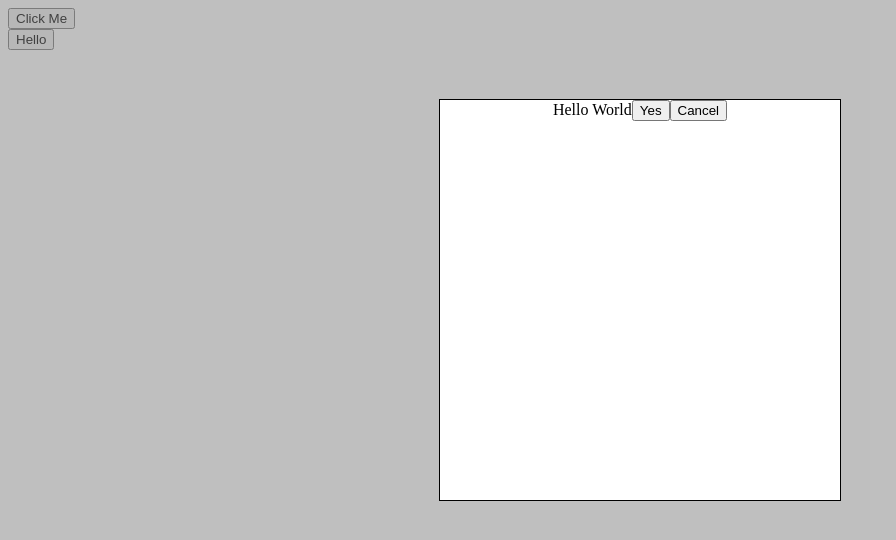
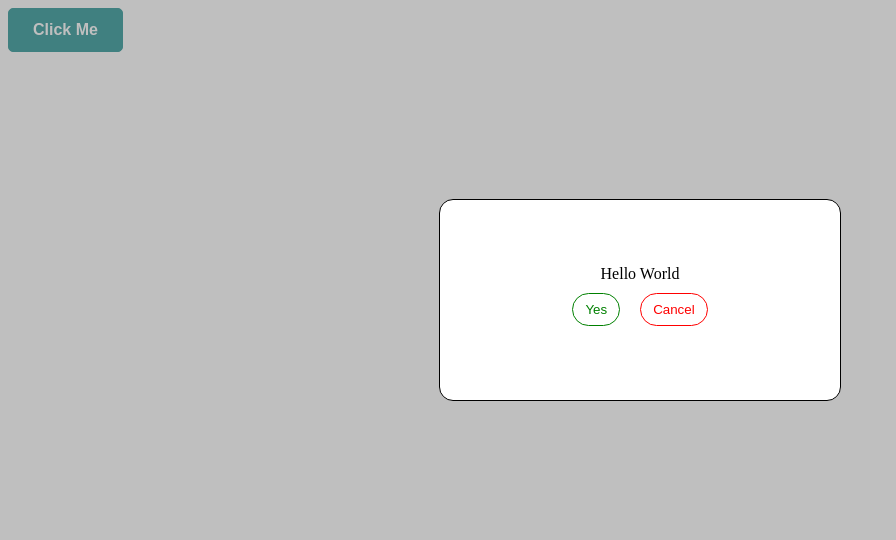
Before and after one commit to niceFont/challenge, a plain HTML site: page index.html in a window 1280 px wide. Both pictures are taken after a click on the button "Click Me". Shown: the whole page, without its empty margins (0-896 px from the left). Drawn offline with Linux system fonts and the light colour scheme.

Commit message:
cleanup and some additional styling

```diff
--- a/index.html
+++ b/index.html
@@ -10,6 +10,5 @@
 </head>
 <body>
   <div id="app"></div>
-  <button>Hello</button>
 </body>
 </html>
--- a/main.css
+++ b/main.css
@@ -2,13 +2,14 @@
   display: none;
   border: 1px solid black;
   width: 400px;
-  height: 400px;
+  height: 200px;
   position: absolute;
   left: 50%;
   top: 300px;
   transform: translate(-50%,-50%);
   z-index: 200;
   background-color: white;
+  border-radius: 14px;
   justify-content: center;
 }
 
@@ -17,6 +18,21 @@
 }
 
 .dialog__btn {
+  cursor: pointer;
+  padding: 12px 24px;
+  background-color: teal;
+  border: 1px solid teal;
+  border-radius: 5px;
+  color: white;
+  font-size: 1rem;
+  font-weight: 600;
+}
+
+.dialog__container {
+  display: flex;
+  justify-content: center;
+  align-items: center;
+  flex-direction: column;
 }
 
 .dialog__backdrop {
@@ -34,3 +50,22 @@
 .dialog__backdrop--active {
   display: block;
 }
+
+
+.dialog__actionbuttons {
+  padding: 8px 12px;
+  background: white;
+  border-radius: 25px;
+  margin: 10px;
+  cursor: pointer;
+}
+
+.cancel {
+  color: red;
+  border: 1px solid red;
+}
+
+.yes {
+  color: green;
+  border: 1px solid green;
+}
--- a/main.js
+++ b/main.js
@@ -2,12 +2,12 @@ class Dialog {
   _visible = false
   _dialog = null
   _backdrop = null
-
+  _button = null
   _subscribers = []
 
   constructor(message) {
     this.message = message
-    this.render()
+    this._render()
   }
 
   _createButton() {
@@ -17,7 +17,7 @@ class Dialog {
     button.addEventListener("click", () => {
       this.show()
     })
-    return button
+    this._button = button
   }
 
   _createDialog() {
@@ -34,36 +34,44 @@ class Dialog {
     const dialogText = document.createTextNode(this.message)
     span.appendChild(dialogText)
 
+    const buttonContainer = document.createElement("div")
     const yesButton = document.createElement("button")
     yesButton.textContent = "Yes"
     yesButton.addEventListener("click", () => {
-      this.emit(true)
+      this._notify(true)
       this.hide()
     })
+    yesButton.classList.add("dialog__actionbuttons")
+    yesButton.classList.add("yes")
     const cancelButton = document.createElement("button")
     cancelButton.textContent = "Cancel"
     cancelButton.addEventListener("click", () => {
-      this.emit(false)
+      this._notify(false)
       this.hide()
     })
+    cancelButton.classList.add("dialog__actionbuttons")
+    cancelButton.classList.add("cancel")
+    buttonContainer.appendChild(yesButton)
+    buttonContainer.appendChild(cancelButton)
 
     container.appendChild(span)
-    container.appendChild(yesButton)
-    container.appendChild(cancelButton)
+    container.appendChild(buttonContainer)
 
     this._dialog.appendChild(container)
+  }
+  _render() {
 
-  }
-  render() {
-
-    const button = this._createButton()
+    this._createButton()
     this._createDialog()
     const app = document.getElementById("app")
-    app.appendChild(button)
+    app.appendChild(this._button)
     app.appendChild(this._dialog)
     app.appendChild(this._backdrop)
   }
 
+  /**
+   * Hide dialog
+   */
   show() {
     this._visible = true
     this._dialog.classList.add("dialog--active")
@@ -71,28 +79,36 @@ class Dialog {
 
   }
 
+  /**
+   * Show dialog
+   */
   hide() {
     this._visible = false
     this._dialog.classList.remove("dialog--active")
     this._backdrop.classList.remove("dialog__backdrop--active")
   }
 
-  emit(value) {
+  _notify(value) {
     this._subscribers.forEach((cb) => {
       cb(value)
     })
   }
 
+  /**
+   *  Subscribe to event using callback
+   *  Returns unsubscribe function
+   */
   subscribe(cb) {
     this._subscribers.push(cb)
+
+    return () => {
+      const i = this._subscribers.findIndex((subs) => subs === cb)
+      this._subscribers.splice(i, 1)
+    }
   }
 }
 
 window.onload = function () {
-
-
-
-
   const d = new Dialog("Hello World")
 
   const node = document.createElement("span")
```
